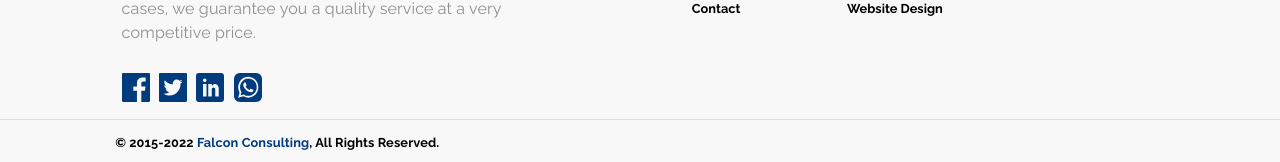
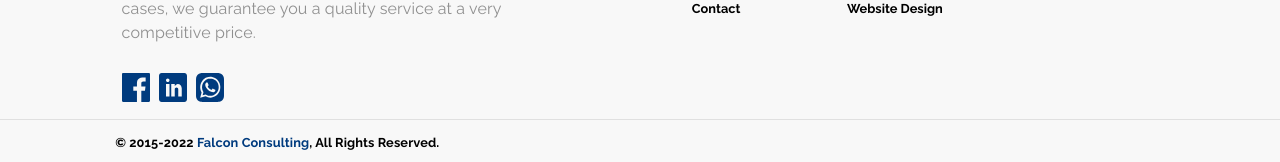
Before and after one commit to yousufkalim/agile-digital, a React (Create React App) app: page /blog in a window 1280 px wide. Shown: the part 3223-3385 px from the top of the page. Built offline with nearby package versions, Linux system fonts and the light colour scheme.

Commit message:
twitter icon removed

```diff
--- a/src/components/Common/Footer.js
+++ b/src/components/Common/Footer.js
@@ -30,7 +30,7 @@ export default function (props) {
             </Typography>
             <div className="IconsDiv">
               <img className="FooterIcons" src={FB} />
-              <img className="FooterIcons" src={Twitter} />
+              {/* <img className="FooterIcons" src={Twitter} /> */}
               <img className="FooterIcons" src={LinkedIn} />
               <img className="FooterIcons" src={WhatsApp} />
             </div>
```
